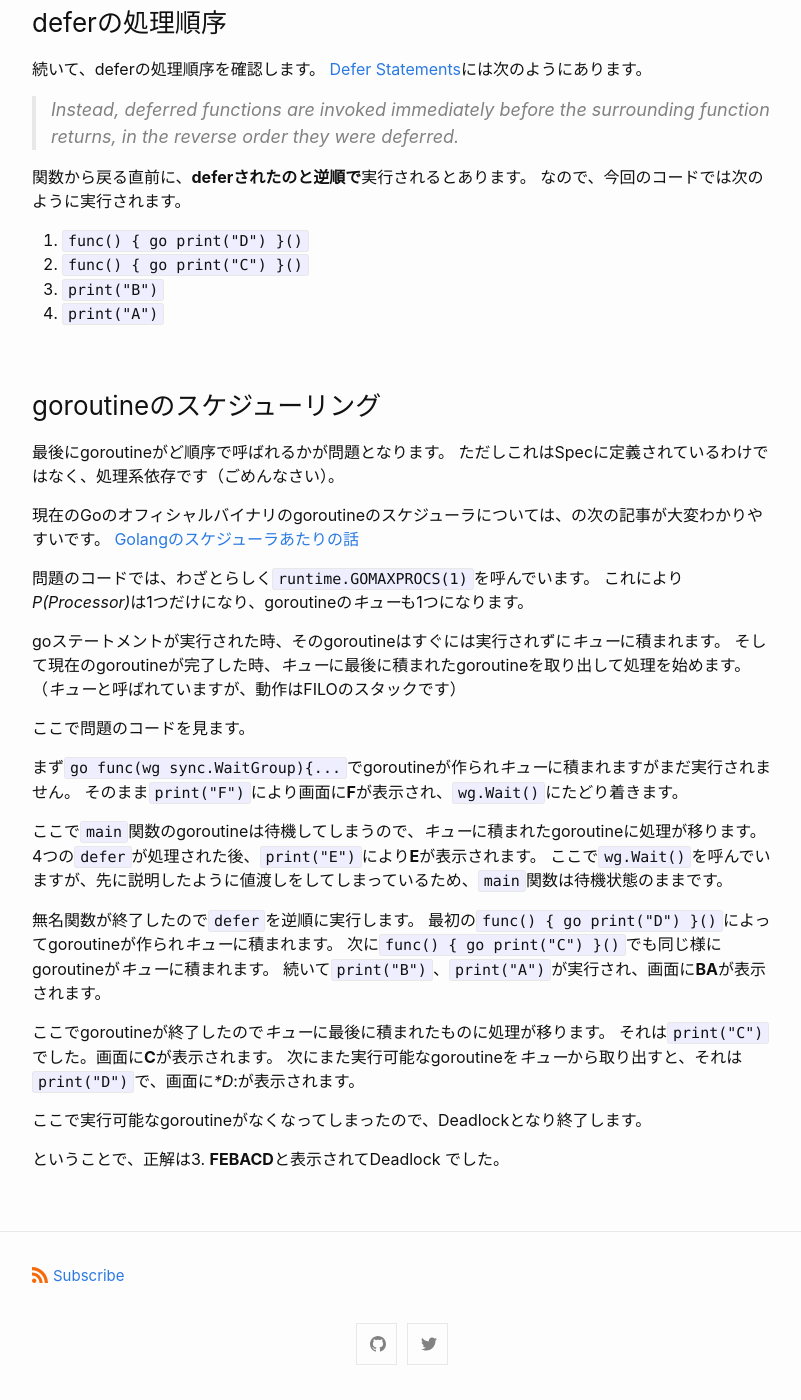
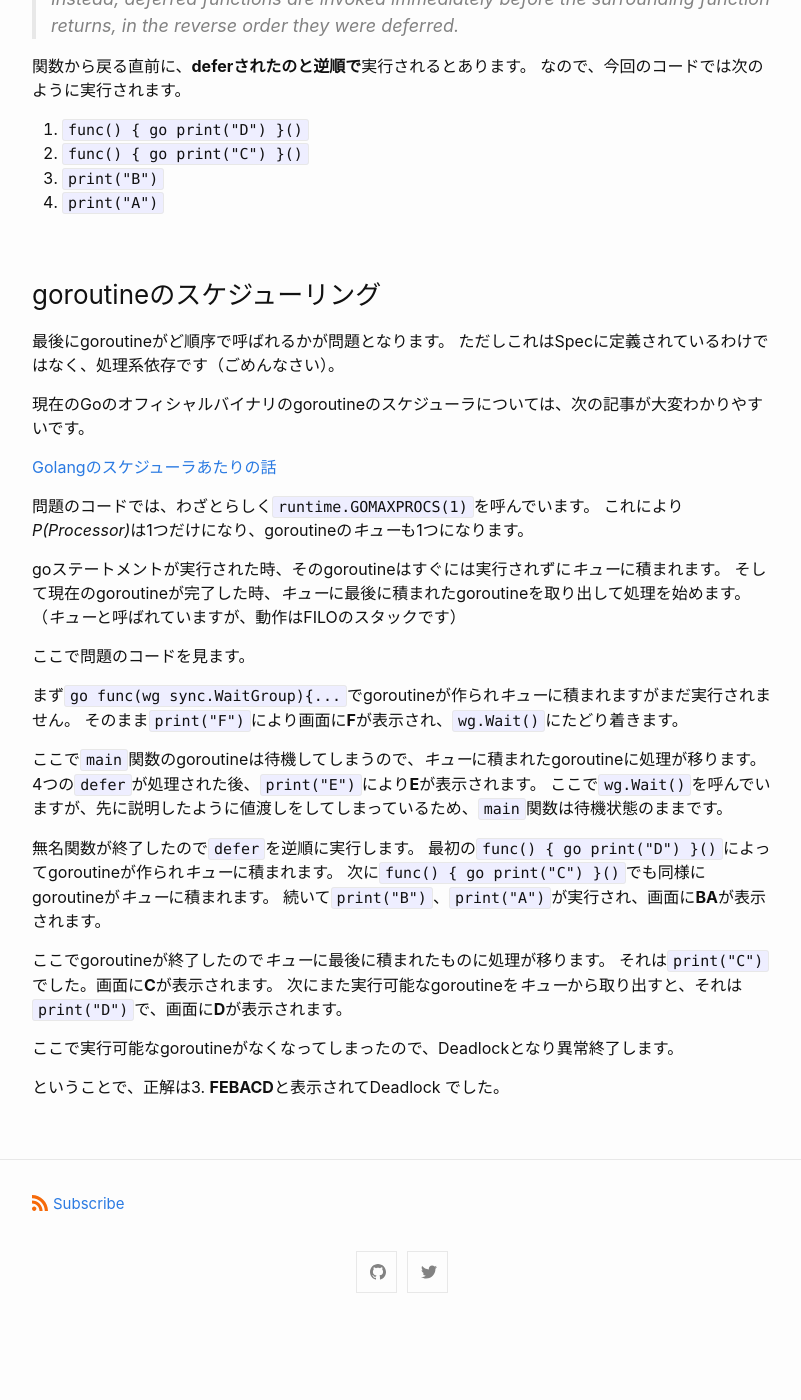
Before and after one commit to makiuchi-d/makiuchi-d.github.io, a Jekyll site: the page built from _posts/2020-12-25-golang-quiz-defer.ja.md, in a window 1280 px wide and 1400 px high, scrolled down 3102 px. Shown: the whole window, without its empty margins (238-1039 px from the left). Built offline with Jekyll 4.4.1, drawn with Linux system fonts in a browser that asks for light colours; after the commit the page ends 4430 px from its top, so only the background shows below that; some of the changed text lies outside the part shown.

Commit message:
go quiz defer

````diff
--- a/_posts/1970-01-01-test.ja.md
+++ b/_posts/2020-12-25-golang-quiz-defer.ja.md
@@ -35,6 +37,7 @@
 ```
 
 そうです、`defer go print("C")`でコンパイルエラーです。簡単すぎますね。
+
 [Playground](https://play.golang.org/p/rShrAUW3-nt)
 
 GoのSpecの[Defer Statements](https://golang.org/ref/spec#Defer_statements)を見ると、次のように定義されています。
@@ -42,13 +45,16 @@
 > DeferStmt = "defer" Expression .
 
 `defer`に続けられるのは`Expression`のみです。
+
 ところが、`go print("C")`は`Statement`（`GoStmt`）であって`Expression`ではありません。
 
 ## 問題
 
 さて、ここからが問題です。
+
 先程のコンパイルエラーを解消しました。
 これを実行するとどうなるでしょう。
+
 （処理系は Go 1.15.6 とします）
 
 ```go
@@ -111,23 +117,10 @@
 
 ↓
 
-↓
-
-↓
-
-↓
-
-↓
-
-↓
-
-↓
-
-↓
-
 ### sync.WaitGroupの使い方
 
 最初にDeadlockするかどうかを考えます。
+
 これは標準ライブラリの[`sync.WaitGroup`](https://golang.org/pkg/sync/#WaitGroup)でごくまれにやってしまうミスの問題です。
 ドキュメントには次のようにあり、`Add(1)`したあとコピーして使うことはできません。
 
@@ -157,7 +150,8 @@
 最後にgoroutineがど順序で呼ばれるかが問題となります。
 ただしこれはSpecに定義されているわけではなく、処理系依存です（ごめんなさい）。
 
-現在のGoのオフィシャルバイナリのgoroutineのスケジューラについては、の次の記事が大変わかりやすいです。
+現在のGoのオフィシャルバイナリのgoroutineのスケジューラについては、次の記事が大変わかりやすいです。
+
 [Golangのスケジューラあたりの話](https://qiita.com/takc923/items/de68671ea889d8df6904)
 
 問題のコードでは、わざとらしく`runtime.GOMAXPROCS(1)`を呼んでいます。
@@ -178,13 +172,13 @@
 
 無名関数が終了したので`defer`を逆順に実行します。
 最初の`func() { go print("D") }()`によってgoroutineが作られ*キュー*に積まれます。
-次に`func() { go print("C") }()`でも同じ様にgoroutineが*キュー*に積まれます。
+次に`func() { go print("C") }()`でも同様にgoroutineが*キュー*に積まれます。
 続いて`print("B")`、`print("A")`が実行され、画面に**BA**が表示されます。
 
 ここでgoroutineが終了したので*キュー*に最後に積まれたものに処理が移ります。
 それは`print("C")`でした。画面に**C**が表示されます。
-次にまた実行可能なgoroutineを*キュー*から取り出すと、それは`print("D")`で、画面に**D*:が表示されます。
+次にまた実行可能なgoroutineを*キュー*から取り出すと、それは`print("D")`で、画面に**D**が表示されます。
 
-ここで実行可能なgoroutineがなくなってしまったので、Deadlockとなり終了します。
+ここで実行可能なgoroutineがなくなってしまったので、Deadlockとなり異常終了します。
 
 ということで、正解は3. **FEBACD**と表示されてDeadlock でした。
````
Also changed, not shown: other parts of _posts/2020-12-25-golang-quiz-defer.ja.md (+2 -0 lines).
